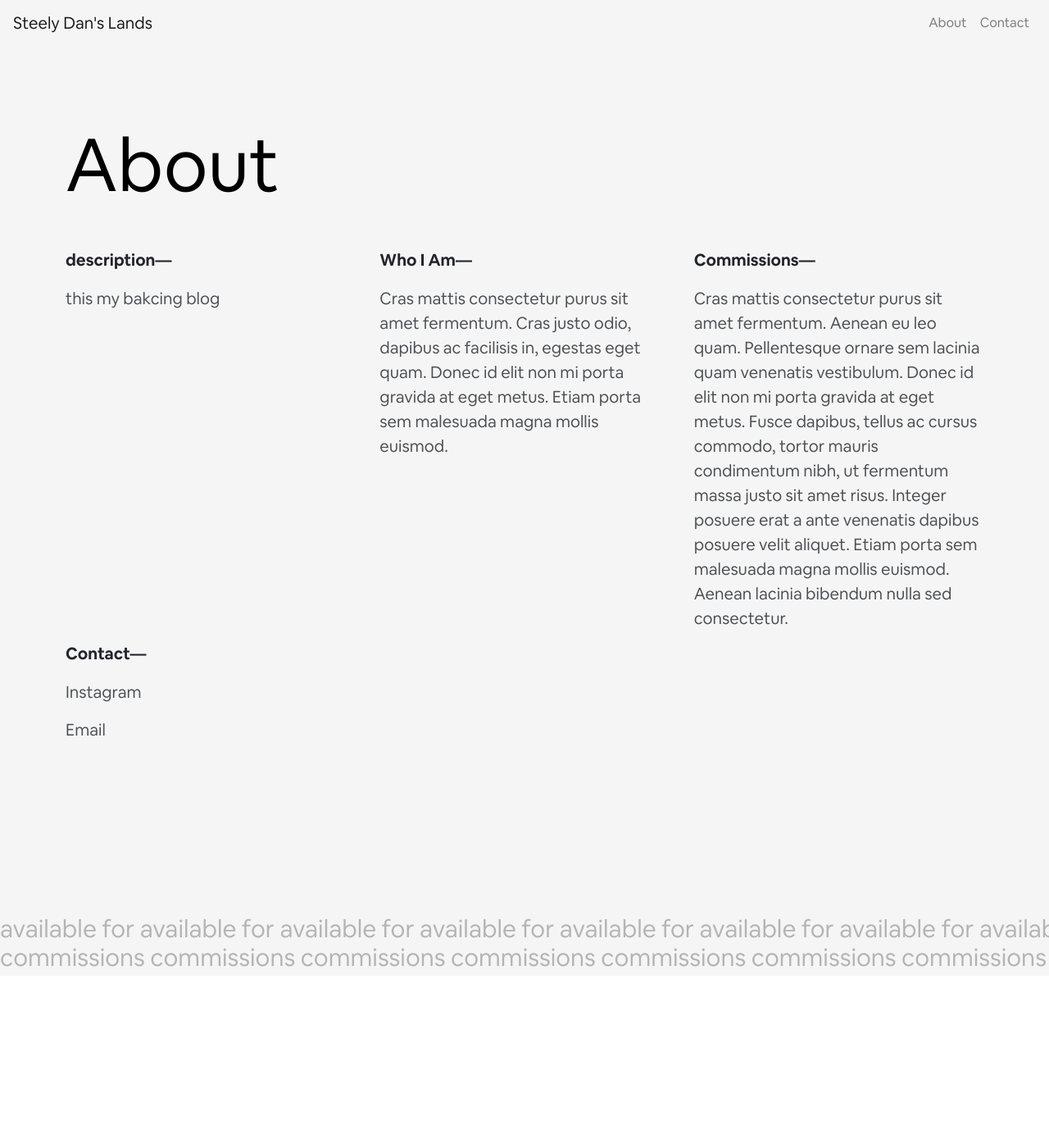
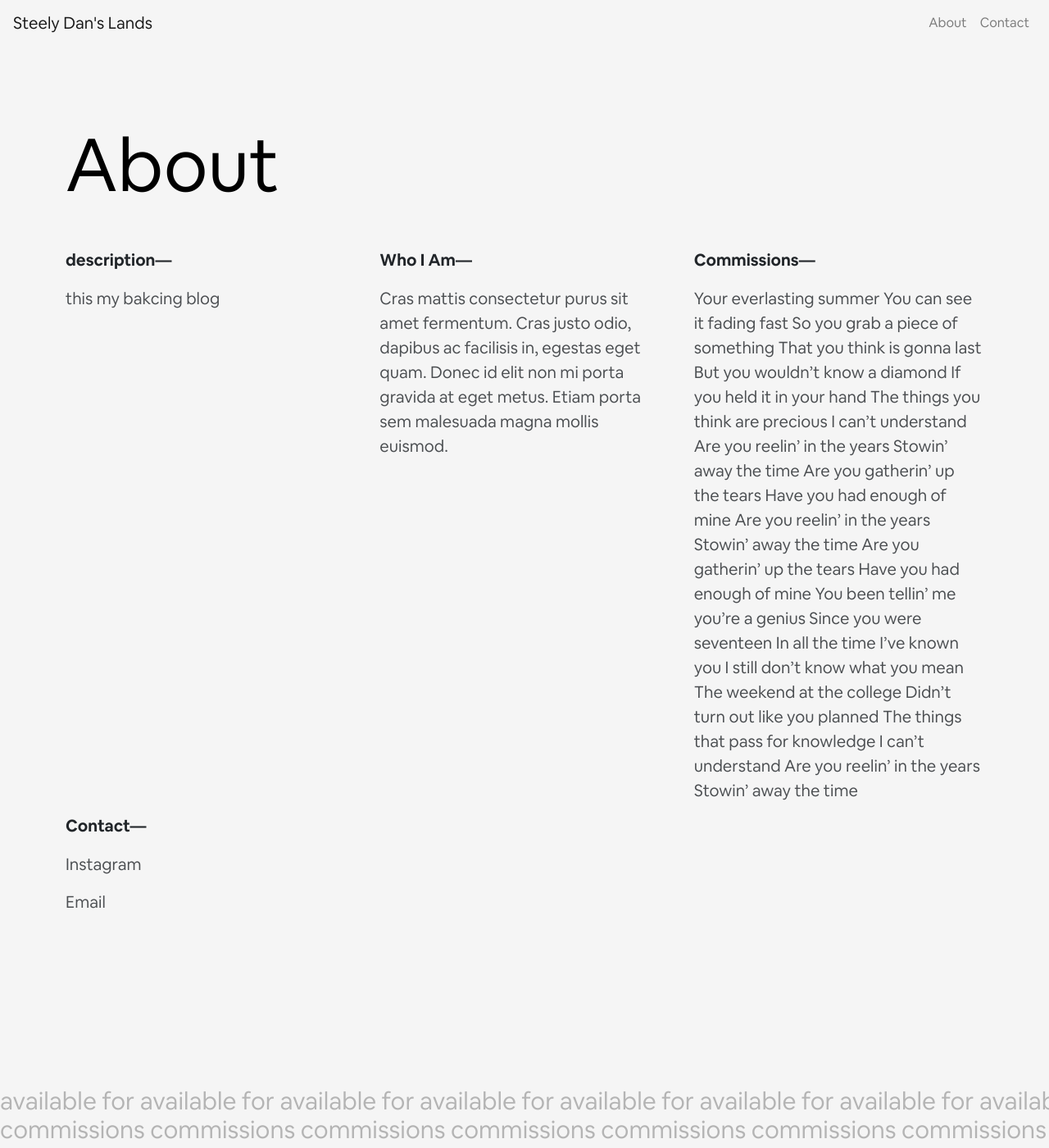
Before and after one commit to oliviachang29/rachel-bakery-site, a Jekyll site: the page built from index.html, in a window 1280 px wide and 1400 px high, scrolled down 1117 px. Shown: the whole window at 82% size. Built offline with Jekyll 4.4.1, drawn with Linux system fonts in a browser that asks for light colours; before the commit the page ends 2307 px from its top, so only the background shows below that.

Commit message:
Update from Forestry.io Rachel Chang updated _data/general.yml

```diff
--- a/_data/general.yml
+++ b/_data/general.yml
@@ -18,12 +18,33 @@ about:
     ac facilisis in, egestas eget quam. Donec id elit non mi porta gravida at eget
     metus. Etiam porta sem malesuada magna mollis euismod.
 - title: Commissions
-  text: Cras mattis consectetur purus sit amet fermentum. Aenean eu leo quam. Pellentesque
-    ornare sem lacinia quam venenatis vestibulum. Donec id elit non mi porta gravida
-    at eget metus. Fusce dapibus, tellus ac cursus commodo, tortor mauris condimentum
-    nibh, ut fermentum massa justo sit amet risus. Integer posuere erat a ante venenatis
-    dapibus posuere velit aliquet. Etiam porta sem malesuada magna mollis euismod.
-    Aenean lacinia bibendum nulla sed consectetur.
+  text: |-
+    Your everlasting summer
+    You can see it fading fast
+    So you grab a piece of something
+    That you think is gonna last
+    But you wouldn't know a diamond
+    If you held it in your hand
+    The things you think are precious
+    I can't understand
+    Are you reelin' in the years
+    Stowin' away the time
+    Are you gatherin' up the tears
+    Have you had enough of mine
+    Are you reelin' in the years
+    Stowin' away the time
+    Are you gatherin' up the tears
+    Have you had enough of mine
+    You been tellin' me you're a genius
+    Since you were seventeen
+    In all the time I've known you
+    I still don't know what you mean
+    The weekend at the college
+    Didn't turn out like you planned
+    The things that pass for knowledge
+    I can't understand
+    Are you reelin' in the years
+    Stowin' away the time
 contact:
 - name: Instagram
   url: https://instagram.com/steelydanslands
```
